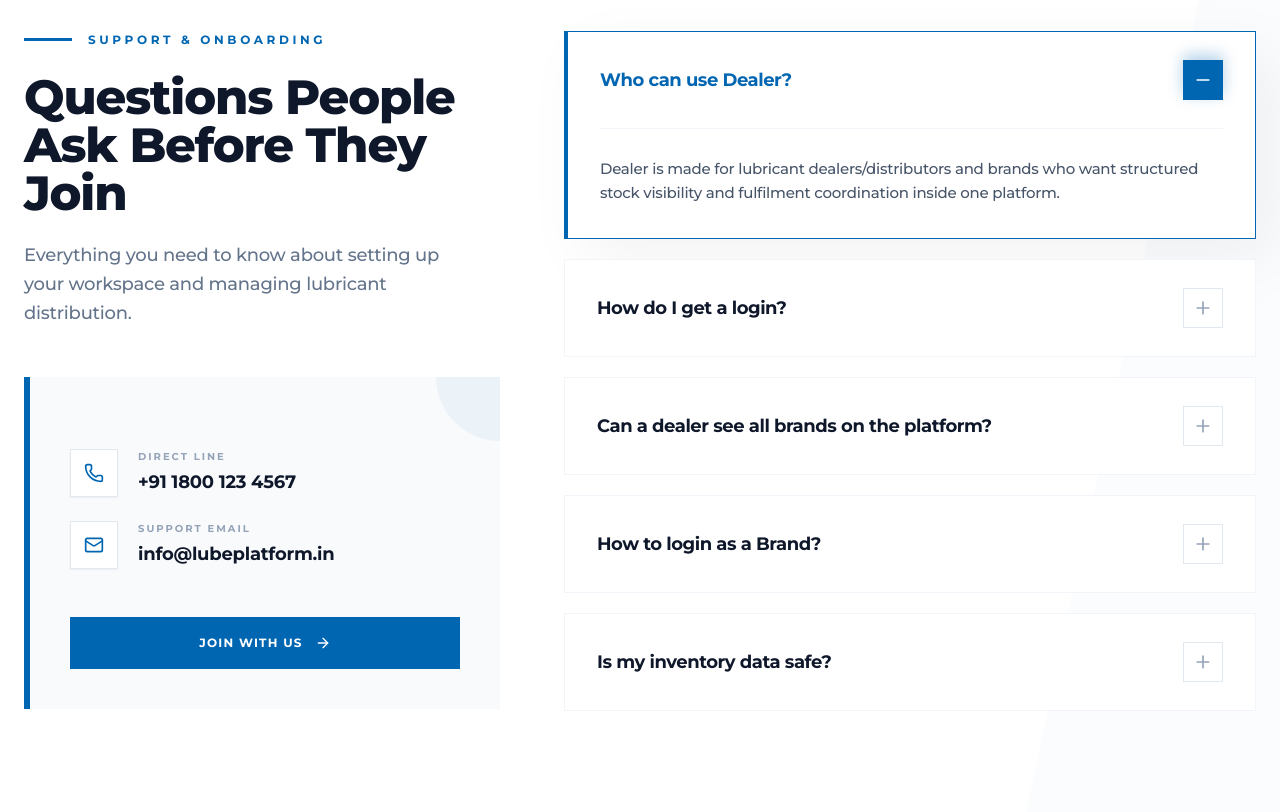
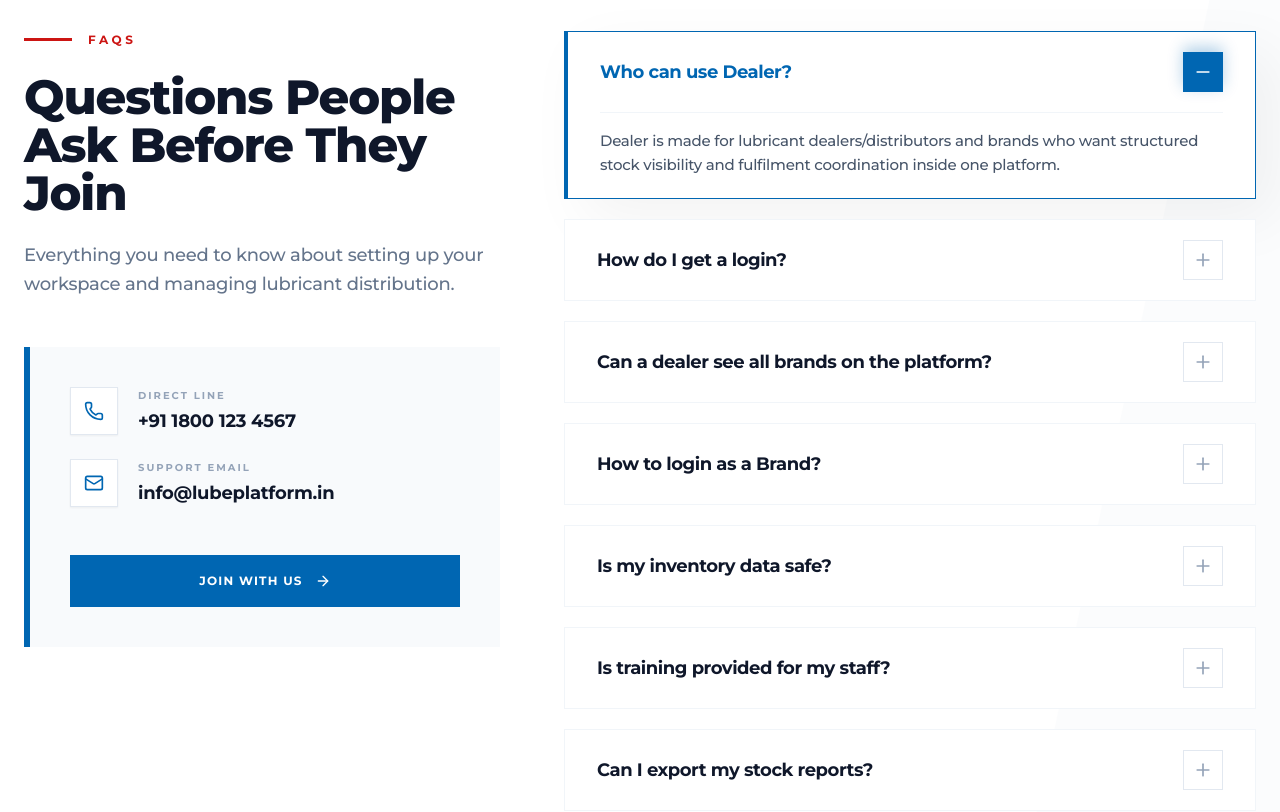
Before and after one commit to aquarioustechnology-alt/Lubricant-Dealer-Platform, a Next.js app: page / in a window 1280 px wide. Shown: the part 4620-5432 px from the top of the page. Built offline with nearby package versions, Linux system fonts and the light colour scheme.

Commit message:
Refine FAQs component: update badge, layout, and add more questions

```diff
--- a/src/components/layout/LandingPage/FAQs.tsx
+++ b/src/components/layout/LandingPage/FAQs.tsx
@@ -25,6 +25,14 @@ const faqs = [
     {
         question: "Is my inventory data safe?",
         answer: "Yes. Access is controlled by role and mapping, and major actions like stock changes and assignment decisions are recorded with logs."
+    },
+    {
+        question: "Is training provided for my staff?",
+        answer: "Yes. We offer onboarding sessions for your inventory managers and sales teams to ensure they can use the dispatch and reporting features effectively from day one."
+    },
+    {
+        question: "Can I export my stock reports?",
+        answer: "Absolutely. All inventory lists and forecast data can be exported in standardized CSV or PDF formats for your offline audits and internal reviews."
     }
 ];
 
@@ -43,19 +51,18 @@ export default function FAQs() {
                     <div className="lg:col-span-5 space-y-12">
                         <div className="space-y-6">
                             <div className="flex items-center gap-4">
-                                <div className="w-12 h-[3px] bg-primary" />
-                                <span className="text-primary font-bold uppercase tracking-[0.3em] text-[12px]">Support & Onboarding</span>
+                                <div className="w-12 h-[3px] bg-brand-red" />
+                                <span className="text-brand-red font-bold uppercase tracking-[0.3em] text-[12px]">FAQs</span>
                             </div>
                             <h2 className="text-4xl lg:text-5xl font-extrabold text-slate-900 leading-[1.1] tracking-tight">
                                 Questions People Ask Before They Join
                             </h2>
-                            <p className="text-slate-500 text-lg leading-relaxed max-w-md font-medium">
+                            <p className="text-slate-500 text-lg leading-relaxed max-w-xl font-medium">
                                 Everything you need to know about setting up your workspace and managing lubricant distribution.
                             </p>
                         </div>
 
                         <div className="space-y-8 bg-slate-50 p-10 border-l-[6px] border-primary relative overflow-hidden group">
-                            <div className="absolute top-0 right-0 w-32 h-32 bg-primary/5 -mr-16 -mt-16 rounded-full group-hover:scale-110 transition-transform duration-700" />
 
                             <div className="space-y-6 relative z-10">
                                 <div className="flex items-center gap-5 group/item cursor-pointer">
@@ -105,7 +112,7 @@ export default function FAQs() {
                                 >
                                     <button
                                         onClick={() => setOpenIndex(isOpen ? null : index)}
-                                        className="w-full px-8 py-7 flex items-center justify-between text-left group"
+                                        className="w-full px-8 py-5 flex items-center justify-between text-left group"
                                     >
                                         <span className={cn(
                                             "text-lg font-bold tracking-tight transition-colors duration-300 pr-8",
@@ -130,8 +137,8 @@ export default function FAQs() {
                                                 exit={{ height: 0, opacity: 0 }}
                                                 transition={{ duration: 0.5, ease: [0.16, 1, 0.3, 1] }}
                                             >
-                                                <div className="px-8 pb-8">
-                                                    <div className="h-[1px] w-full bg-slate-100 mb-7" />
+                                                <div className="px-8 pb-5">
+                                                    <div className="h-[1px] w-full bg-slate-100 mb-4" />
                                                     <p className="text-slate-600 leading-relaxed font-medium text-[15px]">
                                                         {faq.answer}
                                                     </p>
```
